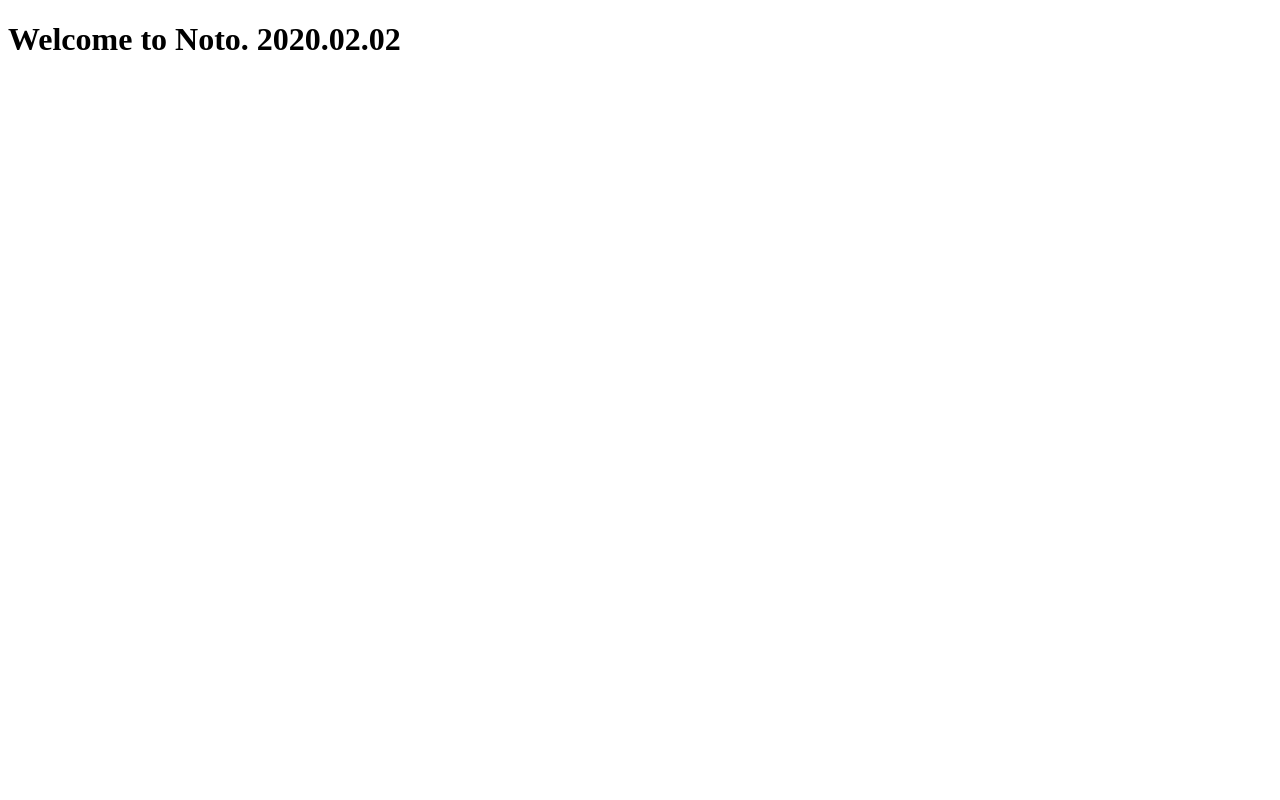
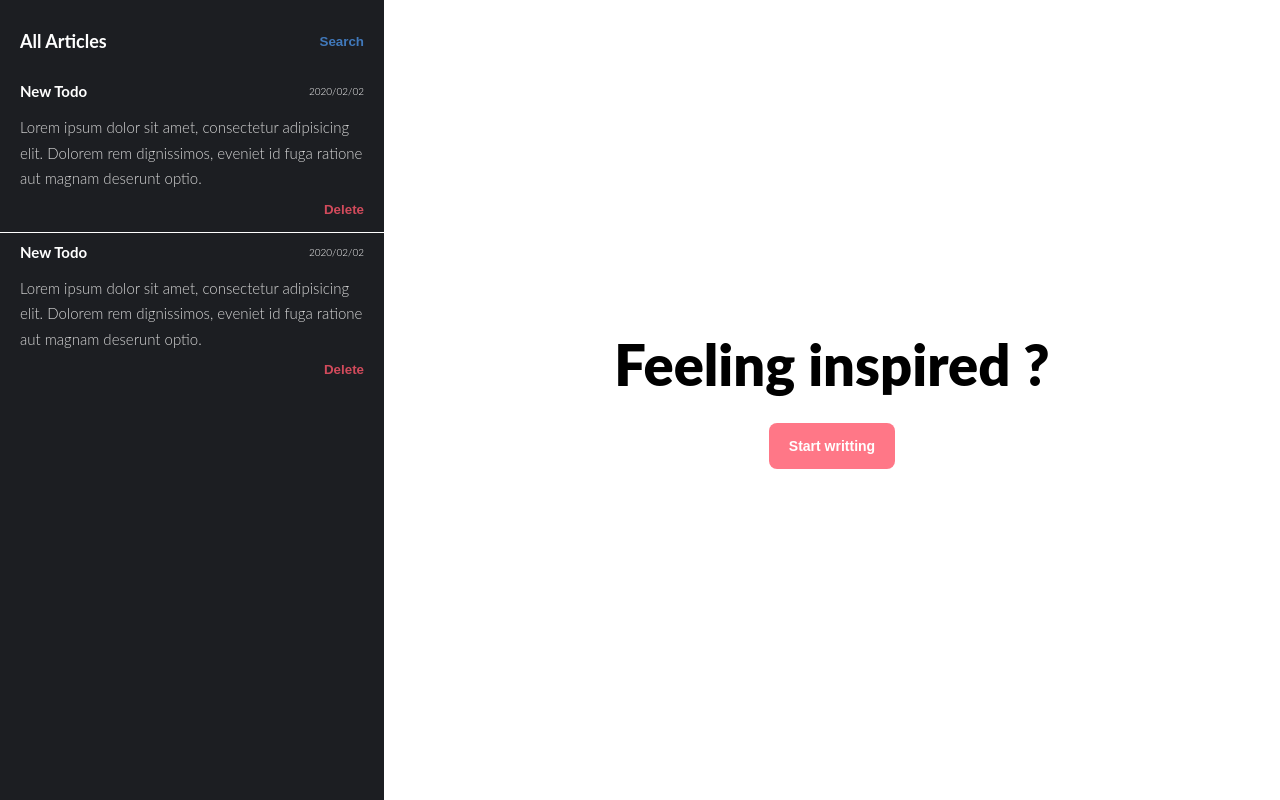
Before and after one commit to odeloic/noto, a website built with Parcel: page src/index.html in a window 1280 px wide. Built offline with nearby package versions, Linux system fonts and the light colour scheme.

Commit message:
made base layout

```diff
--- a/src/css/style.css
+++ b/src/css/style.css
@@ -0,0 +1,226 @@
+*,
+*::before,
+*::after {
+  margin: 0;
+  padding: 0;
+  box-sizing: inherit;
+}
+
+:root {
+  --black: #1C1E22;
+  --white: #ffffff;
+  --gray--light: #D8D8D8;
+  --blue: #4A90E2;
+  --blue--dark: #485774;
+  --red: #FF566A;
+  --green: #81C342;
+  --orange: #F5A623;
+
+}
+
+.color-black {
+  color: var(--black);
+}
+
+.color-white {
+  color: var(--white);
+}
+
+.color-blue {
+  color: var(--blue);
+}
+
+.color-green {
+  color: var(--green);
+}
+
+.color-red {
+  color: var(--red);
+}
+
+html {
+  font-size: 62.5%;
+  /*  gotta use rem */
+  box-sizing: border-box;
+}
+
+body {
+  font-family: 'Lato', 'Helvetica', 'Helvetica Neue', Arial, sans-serif;
+}
+
+/* lists */
+
+ul {
+  list-style-type: none;
+}
+
+/* typography */
+
+h2 {
+  font-size: 2.5rem;
+}
+
+h3 {
+  font-size: 1.8rem;
+}
+
+h4 {
+  font-size: 1.5rem;
+}
+
+p {
+  font-size: 1.5rem;
+  color: var(--gray--light);
+  font-weight: 300;
+  line-height: 1.7;
+}
+
+/* links & buttons */
+
+a,
+button {
+  text-decoration: none;
+  color: inherit;
+  cursor: pointer;
+  font-weight: 700;
+}
+
+button {
+  border: none;
+  background-color: transparent;
+}
+
+button:active,
+button:focus {
+  outline: none;
+}
+
+
+
+.link,
+.btn {
+  opacity: .8;
+  transition: all .3s ease-in-out;
+}
+
+.link:hover,
+.btn:hover {
+  opacity: 1;
+}
+
+
+
+.btn--red {
+  background-color: var(--red);
+  color: var(--white);
+}
+
+.btn--big {
+  padding: 1.5rem 2rem;
+  font-size: 1.4rem;
+  border-radius: 8px;
+}
+
+/* layout */
+
+.app-container {
+  height: 100vh;
+  display: flex;
+}
+
+.aside,
+.content {
+  height: 100%;
+}
+
+.aside {
+  flex-basis: 30%;
+  background-color: var(--black);
+  display: flex;
+  flex-direction: column;
+  align-items: center;
+  padding: 3rem 0rem;
+  color: var(--white);
+}
+
+.content {
+  flex: 1;
+  background-color: var(--white);
+  position: relative;
+}
+
+.pd-container {
+  padding: 0rem 2rem;
+}
+
+.aside__header {
+  width: 100%;
+}
+
+.aside__controls {
+  display: flex;
+  align-items: center;
+  justify-content: space-between;
+  width: 100%;
+  margin-bottom: 2rem;
+}
+
+
+.todos-list {
+  display: flex;
+  flex-direction: column;
+}
+
+.todo {
+  display: flex;
+  flex-direction: column;
+  align-items: flex-start;
+  padding: 1rem 0rem 1.5rem;
+}
+
+.todo:not(:last-child) {
+  border-bottom: 1px solid var(--white);
+}
+
+.todo__header {
+  margin-bottom: 1.5rem;
+  width: 100%;
+  display: flex;
+  align-items: center;
+  justify-content: space-between;
+}
+
+.todo__body {
+  margin-bottom: 1rem;
+}
+
+.todo__footer {
+  display: flex;
+  justify-content: flex-end;
+}
+
+.todo__title {
+  font-size: 1.5rem;
+  flex-basis: 75%;
+}
+
+.todo__date {
+  font-weight: 300;
+  flex: 1;
+  text-align: right;
+}
+
+.app-welcome {
+  width: 100%;
+  height: 100%;
+  display: flex;
+  flex-direction: column;
+  align-items: center;
+  justify-content: center;
+}
+
+.app-welcome h2 {
+  font-size: 5.6rem;
+  font-weight: 900;
+  margin-bottom: 2.5rem;
+}
--- a/src/index.html
+++ b/src/index.html
@@ -8,7 +8,71 @@
     <link rel="stylesheet" href="./css/style.css" />
   </head>
   <body>
-    <h1>Welcome to Noto. 2020.02.02</h1>
+    <div class="app-container">
+      <aside class="aside">
+        <header class="aside__header pd-container">
+          <div class="aside__controls">
+            <h3 class="color-white">All Articles</h3>
+            <button class="link color-blue">Search</button>
+          </div>
+        </header>
+        <!-- aside header-->
+        <ul class="todos-list">
+          <li>
+            <article class="todo">
+              <div class="pd-container">
+                <header class="todo__header">
+                  <h3 class="todo__title color-white">New Todo</h3>
+                  <span class="todo__date">2020/02/02</span>
+                </header>
+                <!-- todo header-->
+                <div class="todo__body">
+                  <p class="todo__summary">
+                    Lorem ipsum dolor sit amet, consectetur adipisicing elit.
+                    Dolorem rem dignissimos, eveniet id fuga ratione aut magnam
+                    deserunt optio.
+                  </p>
+                </div>
+                <!-- todo body-->
+                <footer class="todo__footer">
+                  <button class="link color-red">Delete</button>
+                </footer>
+                <!-- todo footer -->
+              </div>
+            </article>
+            <!-- todo -->
+            <article class="todo">
+              <div class="pd-container">
+                <header class="todo__header">
+                  <h3 class="todo__title color-white">New Todo</h3>
+                  <span class="todo__date">2020/02/02</span>
+                </header>
+                <!-- todo header-->
+                <div class="todo__body">
+                  <p class="todo__summary">
+                    Lorem ipsum dolor sit amet, consectetur adipisicing elit.
+                    Dolorem rem dignissimos, eveniet id fuga ratione aut magnam
+                    deserunt optio.
+                  </p>
+                </div>
+                <!-- todo body-->
+                <footer class="todo__footer">
+                  <button class="link color-red">Delete</button>
+                </footer>
+                <!-- todo footer -->
+              </div>
+            </article>
+            <!-- todo -->
+          </li>
+        </ul>
+      </aside>
+      <main class="content">
+        <div class="app-welcome">
+          <h2 class="color-dark">Feeling inspired ?</h2>
+          <button class="btn btn--big btn--red">Start writting</button>
+        </div>
+      </main>
+    </div>
     <script src="./js/main.js"></script>
   </body>
 </html>
```
